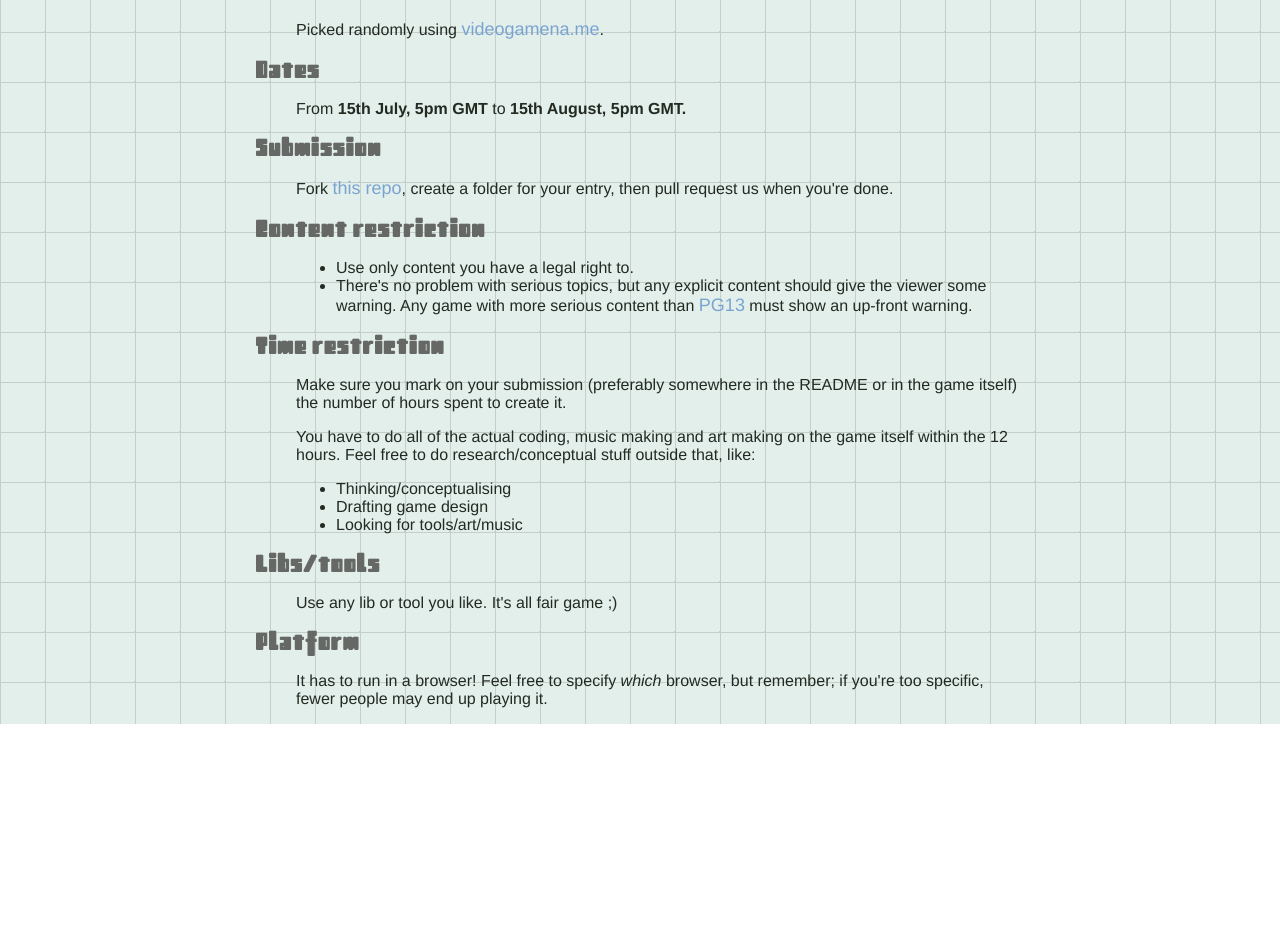
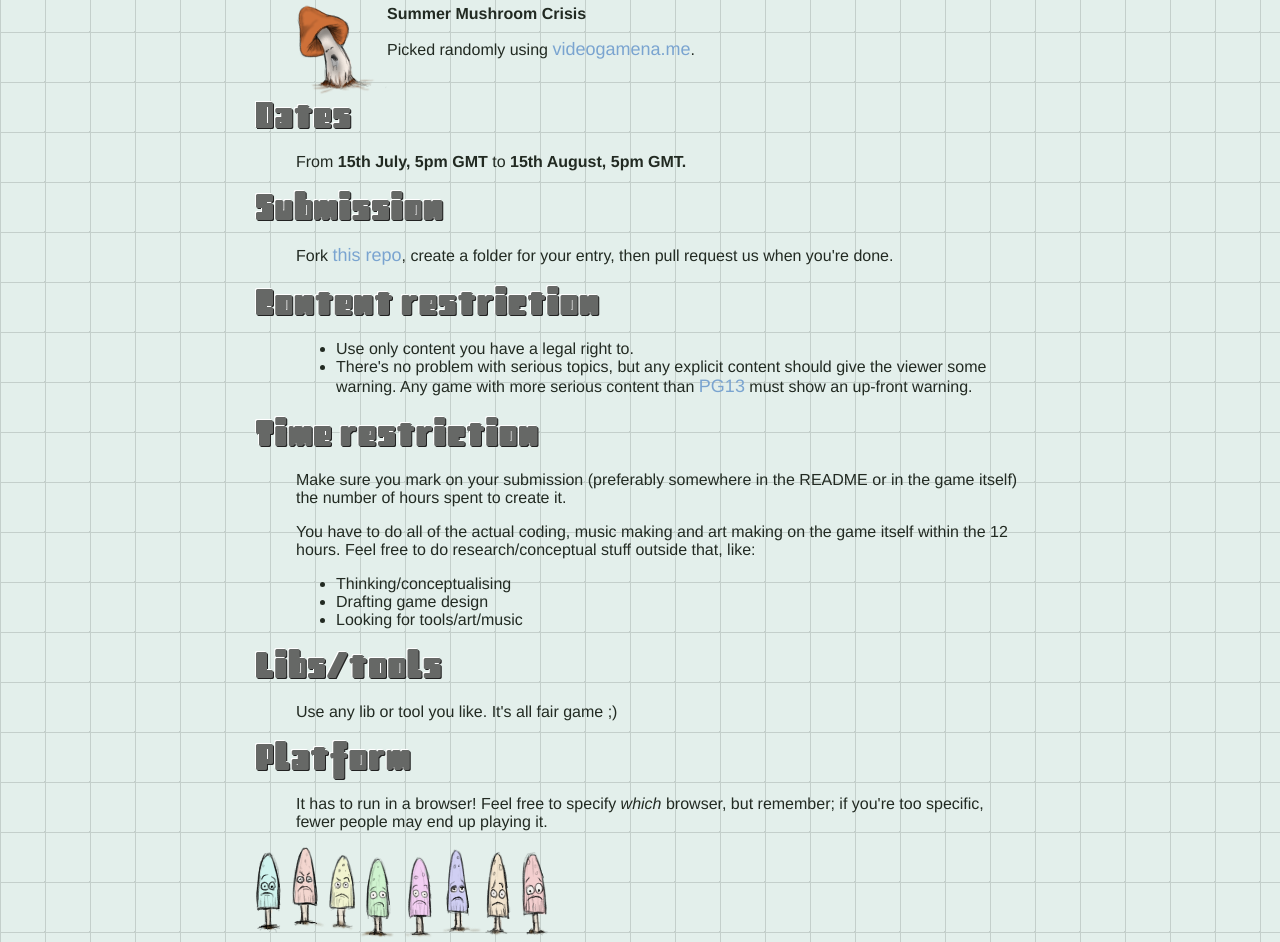
Before and after one commit to hashbbg/bbgchallenge8, a plain HTML site: page index.html in a window 1280 px wide. Shown: the part 817-1759 px from the top of the page. Before the commit the page ends 1541 px from the top, so only its background shows below. Drawn offline with Linux system fonts and the light colour scheme.

Commit message:
added shrooms :)

```diff
--- a/index.html
+++ b/index.html
@@ -34,6 +34,7 @@
                 Theme
             </h4>
             <section>
+                <img class="theme-illustration-left" src="images/champ2.png" alt="Summer Mushroom Crisis" style="max-width:100%;">
                 <p><strong>Summer Mushroom Crisis</strong></p>
                 <p>Picked randomly using <a href="http://videogamena.me/">videogamena.me</a>.</p>
             </section>
@@ -103,6 +104,7 @@
             <section>
                 <p>It has to run in a browser! Feel free to specify <em>which</em> browser, but remember; if you're too specific, fewer people may end up playing it.</p>
             </section>
+            <img src="images/smallies.png"/>
         </article>
     </body>
 </html>
--- a/styles/main.css
+++ b/styles/main.css
@@ -36,6 +36,7 @@ h1 {
     padding: 0;
     color: #000;
     vertical-align: middle;
+    text-shadow: -1px -1px 0 #fff, 1px 1px 0 #222;
 }
 
 canvas {
@@ -48,7 +49,9 @@ h2, h4 {
     padding: 0;
     font-family: retro;
     color: #666866;
-    font-size: 32px;
+    font-size: 48px;
+    text-shadow: -1px -1px 0 #fff, 1px 1px 0 #222;
+    clear: both;
 }
 
 a {
@@ -64,6 +67,9 @@ article a {
 
 .theme-illustration {
     float: right;
+}
+.theme-illustration-left {
+    float: left;
 }
 
 .theme-name {
```
Also changed, not shown: images/champ2.png (added), images/smallies.png (added).
